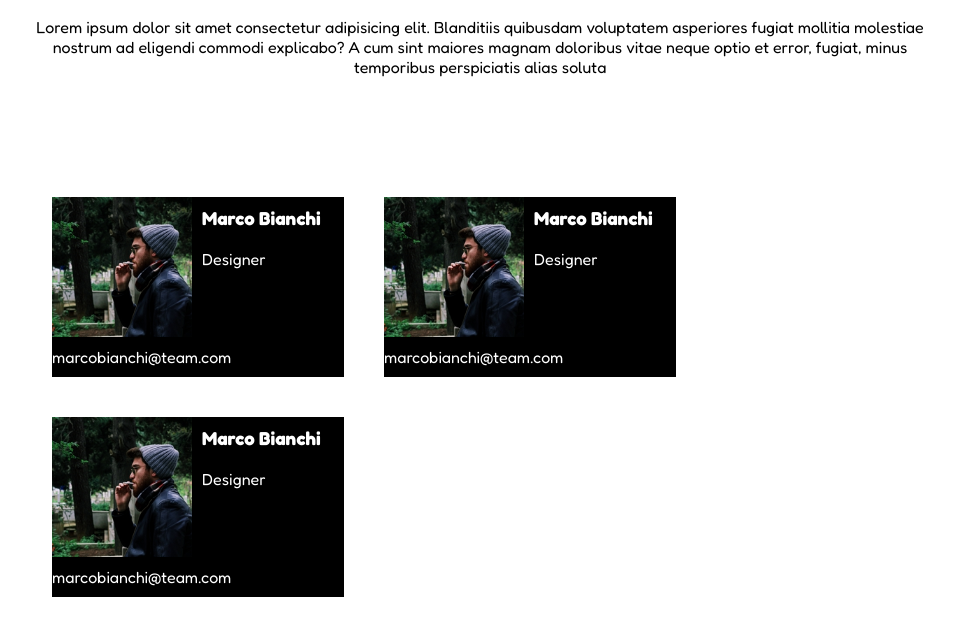
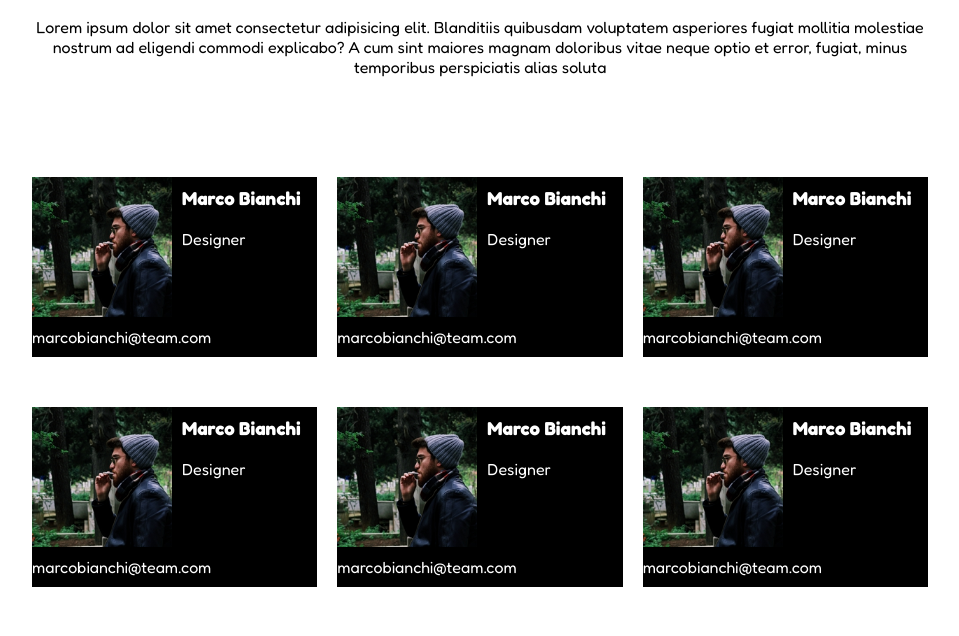
Before and after one commit to Mattia-Rollo/html-css-float-cards, a plain HTML site: page index.html in a window 1280 px wide. Shown: the part 62-698 px from the top of the page, without its empty margins (160-1119 px from the left). Drawn offline with Linux system fonts and the light colour scheme.

Commit message:
ho messo tutte le cards

```diff
--- a/css/style.css
+++ b/css/style.css
@@ -42,8 +42,15 @@ main > p{
 .card {
     background-color: black;
     float: left;
-    width: calc((100% - 20px) / 3);
-    margin: 20px 20px;
+    width: calc((100% - 40px) / 3);
+
+
+}
+.primariga{
+    margin-bottom: 50px;
+}
+.mrgn{
+    margin: 0 20px;
 }
 .card img {
     float: left;
--- a/index.html
+++ b/index.html
@@ -20,6 +20,27 @@
 
     <main class="container clearfix">
         <p>Lorem ipsum dolor sit amet consectetur adipisicing elit. Blanditiis quibusdam voluptatem asperiores fugiat mollitia molestiae nostrum ad eligendi commodi explicabo? A cum sint maiores magnam doloribus vitae neque optio et error, fugiat, minus temporibus perspiciatis alias soluta</p>
+        <div class="cards clearfix primariga">
+            <div class="card clearfix">
+                <img src="img/male1.png" alt="Marco Bianchi">
+                <h3>Marco Bianchi</h3>
+                <p>Designer</p>
+                <p>marcobianchi@team.com</p>
+            </div>
+            <div class="card clearfix mrgn">
+                <img src="img/male1.png" alt="Marco Bianchi">
+                <h3>Marco Bianchi</h3>
+                <p>Designer</p>
+                <p>marcobianchi@team.com</p>
+            </div>
+            <div class="card clearfix">
+                <img src="img/male1.png" alt="Marco Bianchi">
+                <h3>Marco Bianchi</h3>
+                <p>Designer</p>
+                <p>marcobianchi@team.com</p>
+            </div>
+
+        </div>
         <div class="cards clearfix">
             <div class="card clearfix">
                 <img src="img/male1.png" alt="Marco Bianchi">
@@ -27,7 +48,7 @@
                 <p>Designer</p>
                 <p>marcobianchi@team.com</p>
             </div>
-            <div class="card clearfix">
+            <div class="card clearfix mrgn">
                 <img src="img/male1.png" alt="Marco Bianchi">
                 <h3>Marco Bianchi</h3>
                 <p>Designer</p>
```
